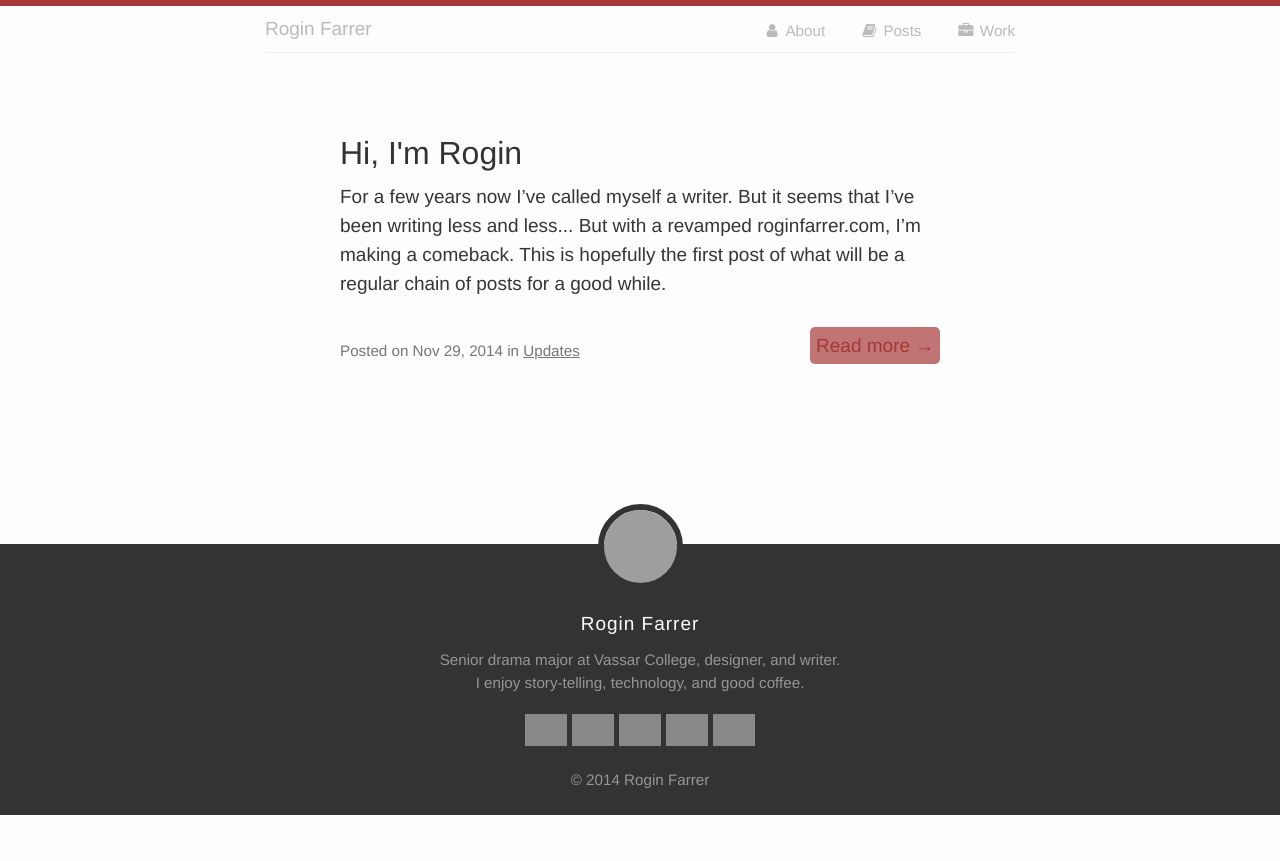
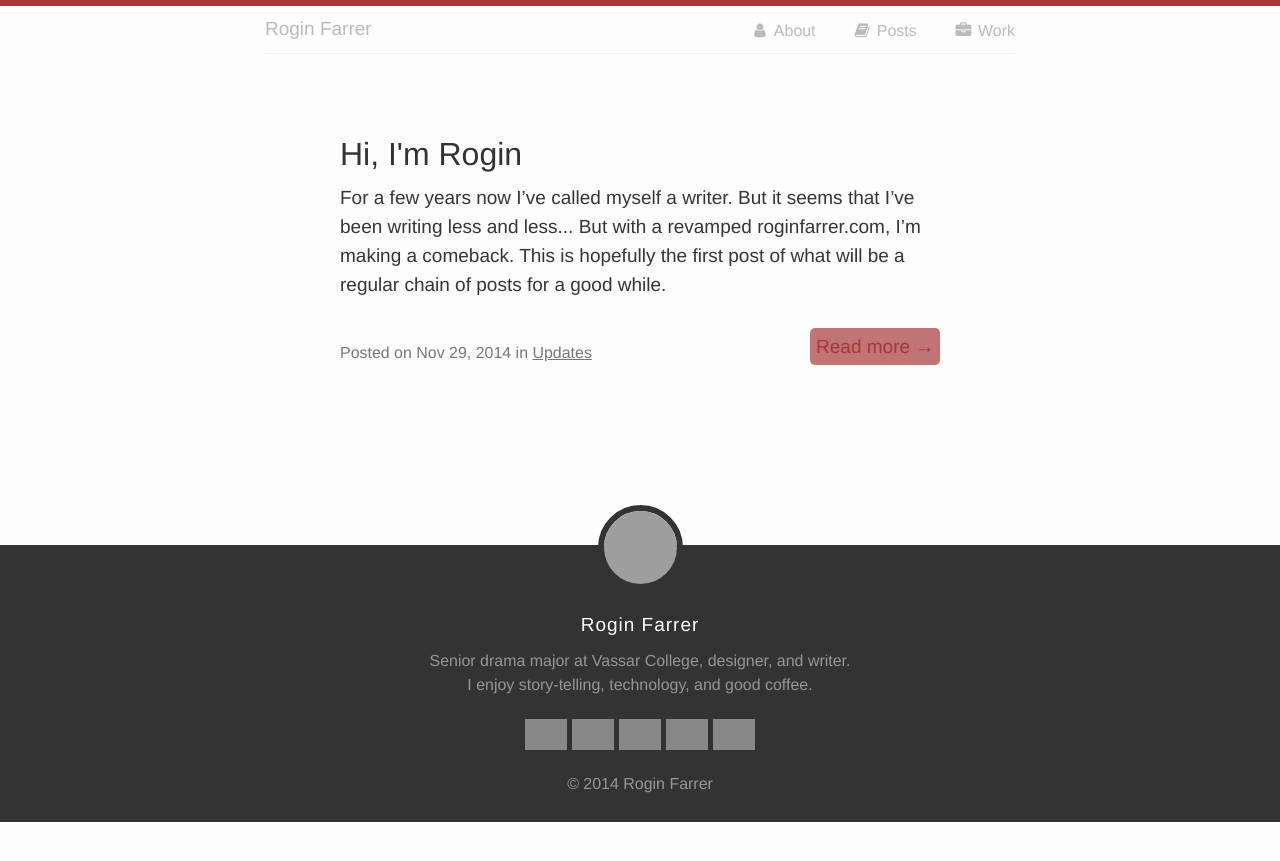
Before and after one commit to roginfarrer/superbmeteors, a Jekyll site: the page built from index.html, in a window 1280 px wide. Shown: the top 861 px of the page. Built offline with Jekyll 4.4.1, drawn with Linux system fonts in a browser that asks for light colours; nearby versions of some CDN libraries; Markdown is read by kramdown in place of the engine named in the settings; the list of posts is cut into pages by our own code; grey boxes are pictures that could not be loaded.

Commit message:
change font sizes

```diff
--- a/_sass/_mobile.scss
+++ b/_sass/_mobile.scss
@@ -22,7 +22,7 @@
 		margin: 0 auto;
 		text-align: center;
 		ul li {
-			margin: 0 0.55em;
+			margin: 0 0.7em;
 		}
 	}
 	body {
--- a/_sass/_variables.scss
+++ b/_sass/_variables.scss
@@ -20,8 +20,8 @@ $fs1: 2.210526316em; /* 46.388 */
 $fs2: 1.684210526em; /* 37.11 */
 $fs3: 1.315789474em; /* 29.688 */
 $fs4: 1em; /* 23.75 */
-$fs5: 0.8em; /* 15.2 */
-$fs6: 0.65em; /* 12.76 */
+$fs5: 0.84em; /* 16 */
+$fs6: 0.655em; /* 13 */
 
 $fs_small: 1.125em;
 $fs_smaller: 1.063em;
--- a/css/main.css
+++ b/css/main.css
@@ -83,8 +83,8 @@ a {
 /* 37.11 */
 /* 29.688 */
 /* 23.75 */
-/* 15.2 */
-/* 12.76 */
+/* 16 */
+/* 13 */
 /* read more */
 @-moz-keyframes bounceOut {
   0% {
@@ -424,7 +424,7 @@ h4 {
 /* line 85, ../_sass/_type.scss */
 h5 {
   color: #767676;
-  font-size: 0.8em;
+  font-size: 0.84em;
   line-height: 1.52632;
   margin: 1.52632 0 1.52632;
 }
@@ -450,7 +450,7 @@ h5.article-meta {
 
 /* line 108, ../_sass/_type.scss */
 h6 {
-  font-size: 0.65em;
+  font-size: 0.655em;
   line-height: 2.8698em;
 }
 
@@ -559,7 +559,7 @@ figure img {
 /* line 172, ../_sass/_type.scss */
 figcaption {
   color: #767676;
-  font-size: 0.8em;
+  font-size: 0.84em;
   margin-bottom: 3.05263em;
 }
 
@@ -664,7 +664,7 @@ article {
 /* line 56, ../_sass/_layout.scss */
 nav {
   font-weight: 500;
-  font-size: 0.8em;
+  font-size: 0.84em;
   float: right;
   margin: 0;
   line-height: 1.52632;
@@ -818,7 +818,7 @@ nav a:hover {
 /* line 153, ../_sass/_layout.scss */
 .pagination-head {
   color: #353535;
-  font-size: 0.65em;
+  font-size: 0.655em;
   font-weight: bold;
   letter-spacing: 2px;
   text-transform: uppercase;
@@ -827,7 +827,7 @@ nav a:hover {
 /* line 161, ../_sass/_layout.scss */
 div[class*="navigation"] {
   color: #a53838;
-  font-size: 0.8em;
+  font-size: 0.84em;
   margin: 0 auto;
   overflow: hidden;
   padding: 0;
@@ -855,7 +855,7 @@ div[class*="navigation"] {
 /* line 185, ../_sass/_layout.scss */
 .article-category {
   display: inline-block;
-  font-size: 0.8em;
+  font-size: 0.84em;
   float: left;
 }
 /* line 189, ../_sass/_layout.scss */
@@ -888,7 +888,7 @@ div[class*="navigation"] {
 /* line 205, ../_sass/_layout.scss */
 .share p {
   color: #353535;
-  font-size: 0.8em;
+  font-size: 0.84em;
   font-weight: 700;
   margin-bottom: 0.76316em;
 }
@@ -1080,7 +1080,7 @@ footer h4 {
 /* line 13, ../_sass/_footer.scss */
 footer p {
   color: #969696;
-  font-size: 0.8em;
+  font-size: 0.84em;
   margin-bottom: 1.3em;
   margin-left: auto;
   margin-right: auto;
@@ -1205,7 +1205,7 @@ img.rogin-icon:hover {
   }
   /* line 24, ../_sass/_mobile.scss */
   nav ul li {
-    margin: 0 0.55em;
+    margin: 0 0.7em;
   }
 
   /* line 28, ../_sass/_mobile.scss */
```
Also changed, not shown: 2 other files.
